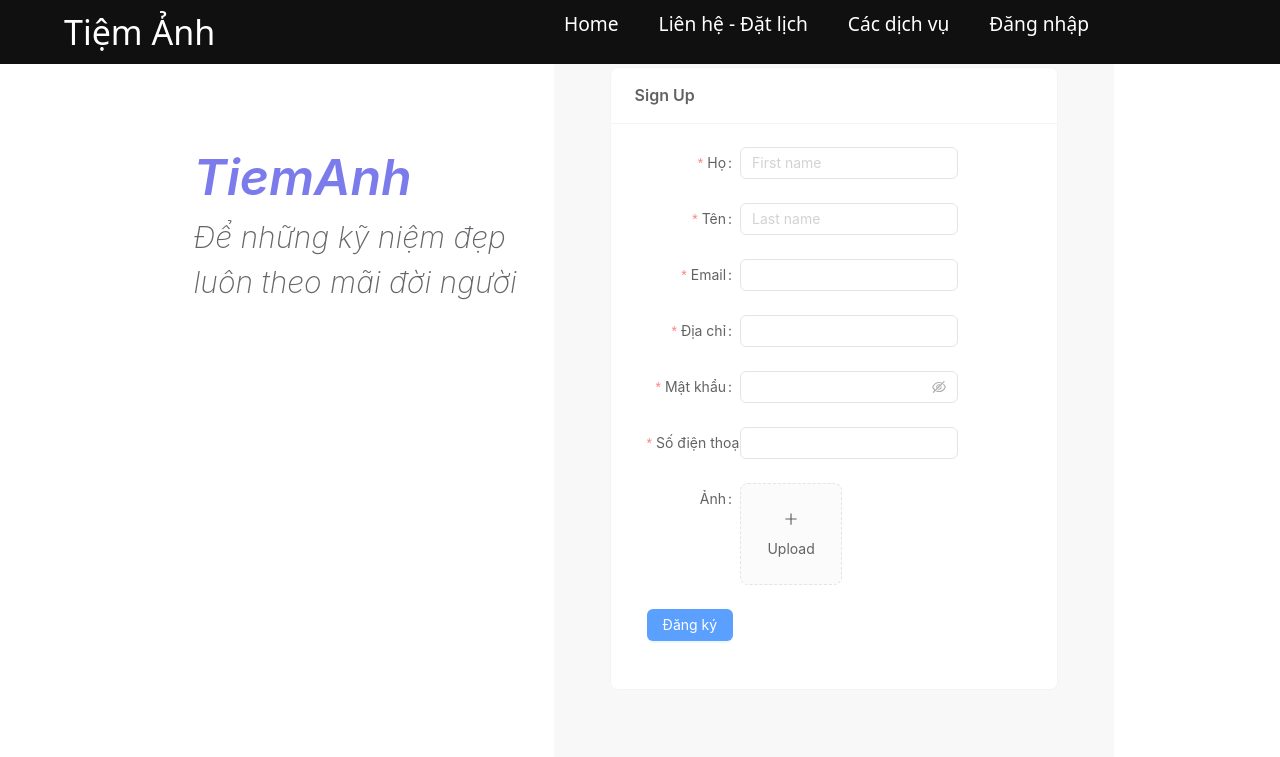
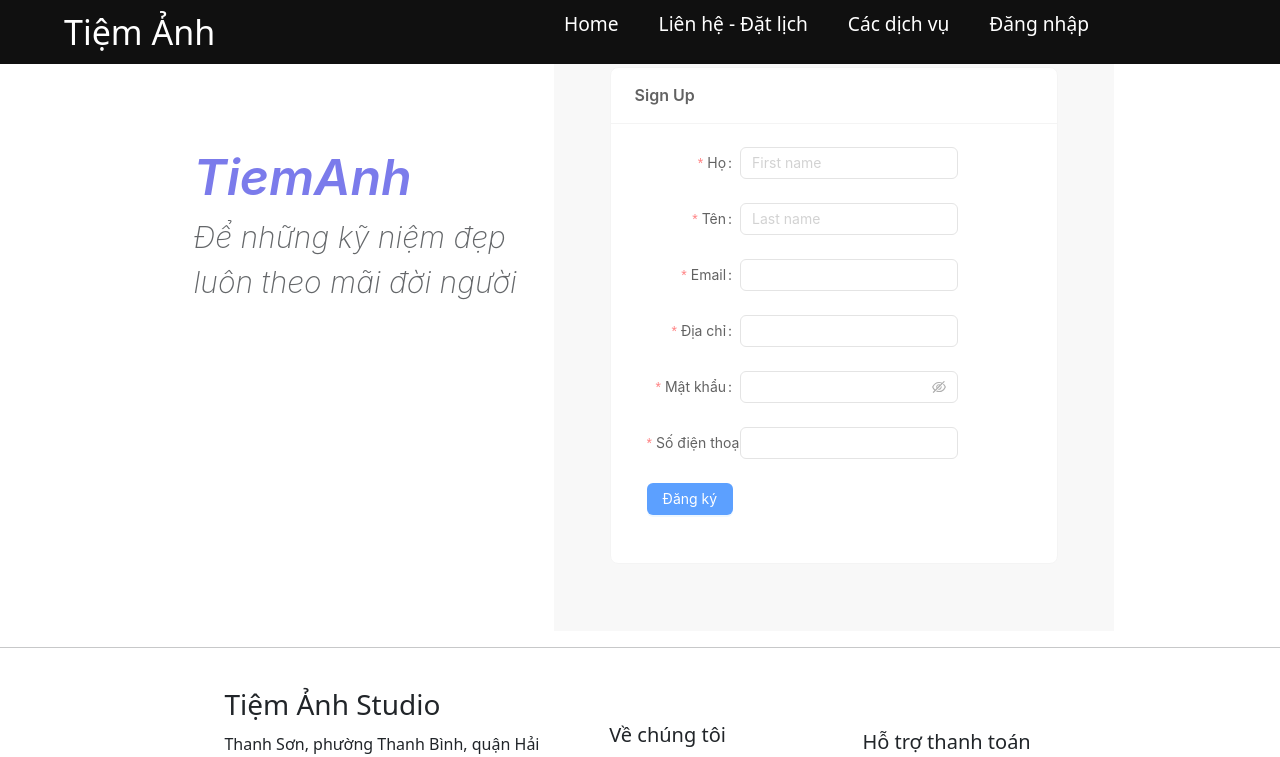
Before and after one commit to JasonP2711/Shop_booking_photography, a Next.js app in the folder frontEnd Nextjs/: page /register in a window 1280 px wide. Shown: the top 757 px of the page. Built offline with nearby package versions, Linux system fonts and the light colour scheme.

Commit message:
update 23/11

```diff
--- a/frontEnd Nextjs/src/pages/register/index.tsx
+++ b/frontEnd Nextjs/src/pages/register/index.tsx
@@ -36,31 +36,14 @@ function Register({}: customertype) {
     await axios
       .post(`${URL_ENV}/customer`, value)
       .then(async (response) => {
-        await axios
-          .post(`${URL_ENV}/sendEmail/signup`, email)
-          .then((resp) => {
-            message.success("Đăng ký thành công !!", 1.5);
-          })
-          .catch(() => {
-            message.error("Đăng ký không thành công!!");
-          });
-        const { _id } = response.data.result;
-        const formData = new FormData();
-        formData.append("file", file);
-        if (file && file.uid && file.type)
-          await axios
-            .post(`${URL_ENV}/upload/customers/${_id}/image`, formData)
-            .then(async (response) => {
-              console.log(`${URL_ENV}/upload/customers/${_id}/image`);
-            });
-
+        await axios.post(`${URL_ENV}/sendEmail/signup`, email);
         //
         console.log(response);
-
+        message.success("Đăng ký thành công !!", 1.5);
         login({ email, password });
       })
       .catch(() => {
-        // message.error("Email đã tồn tại!!");
+        message.error("Đăng ký không thành công!!");
         router.push("/register");
       });
   };
@@ -158,40 +141,6 @@ function Register({}: customertype) {
                       ]}
                     >
                       <Input />
-                    </Form.Item>
-
-                    {/* <Form.Item
-                      hasFeedback
-                      label="Ngày sinh"
-                      name="birthday"
-                      rules={[
-                        { required: true, message: "Please enter Birthday" },
-                      ]}
-                    >
-                      <DatePicker placement="bottomLeft" format="DD/MM/YYYY" />
-                    </Form.Item> */}
-                    <Form.Item label="Ảnh" name="file">
-                      <Upload
-                        maxCount={1}
-                        listType="picture-card"
-                        showUploadList={true}
-                        beforeUpload={(file) => {
-                          setFile(file);
-                          return false;
-                        }}
-                        onRemove={() => {
-                          setFile("");
-                        }}
-                      >
-                        {!file ? (
-                          <div>
-                            <PlusOutlined />
-                            <div style={{ marginTop: 8 }}>Upload</div>
-                          </div>
-                        ) : (
-                          ""
-                        )}
-                      </Upload>
                     </Form.Item>
                   </div>
 
```
